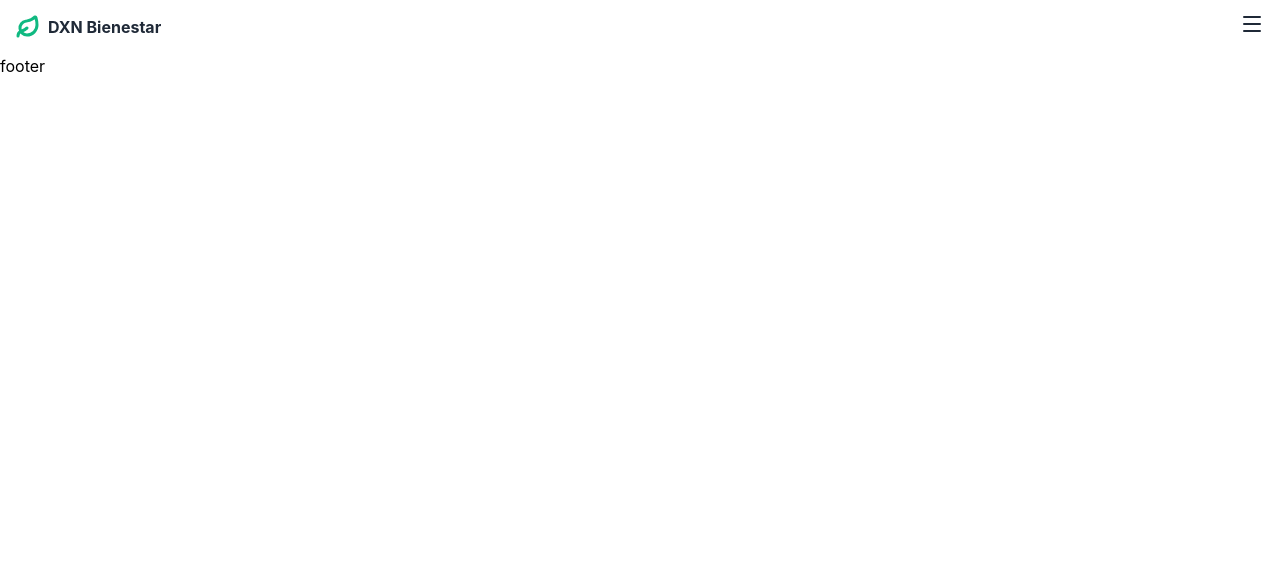
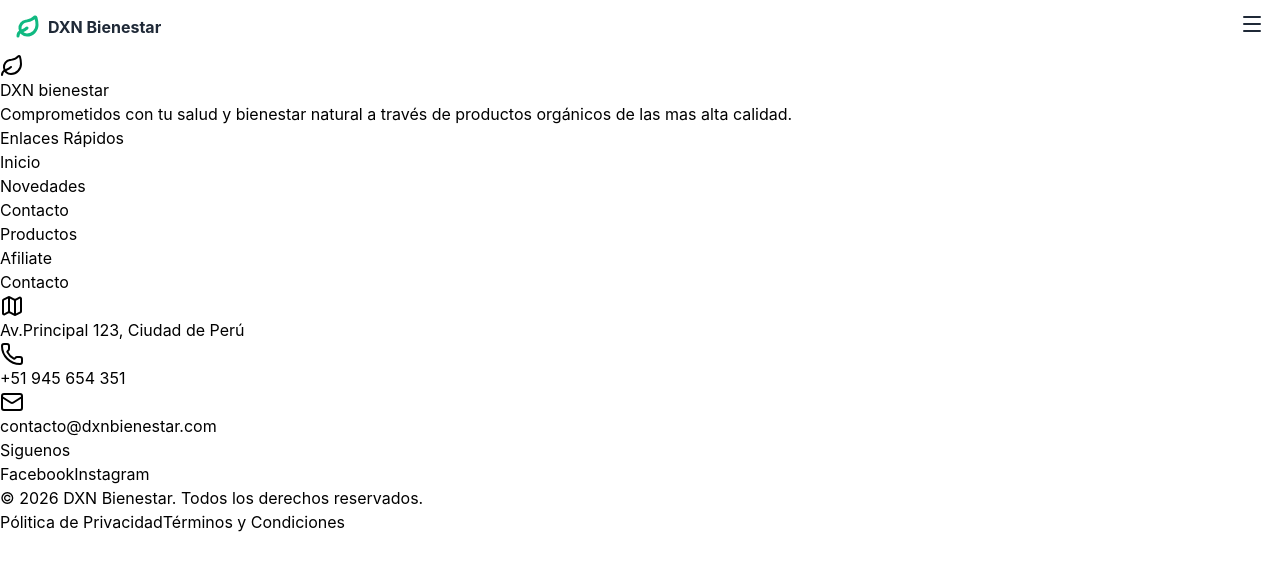
Before and after one commit to San-Tri/dxn_bienestar, a React (Vite) app: page / in a window 1280 px wide. Shown: the top 570 px of the page. Built offline with nearby package versions, Linux system fonts and the light colour scheme.

Commit message:
feat: maquetar la estructura del footer

```diff
--- a/src/components/Footer.tsx
+++ b/src/components/Footer.tsx
@@ -1,5 +1,73 @@
-function Footer(){
-    return <p>footer</p>
+import { Leaf, Map, Phone, Mail } from "lucide-react";
+
+function Footer() {
+  return (
+    <footer>
+      <div className="descripcion">
+        <h2>
+          <Leaf /> DXN bienestar
+        </h2>
+        <p>
+          Comprometidos con tu salud y bienestar natural a través de productos
+          orgánicos de las mas alta calidad.
+        </p>
+      </div>
+      <div className="enlaces">
+        <h2>Enlaces Rápidos</h2>
+        <nav>
+          <ul>
+            <li>
+              <a href="#">Inicio</a>
+            </li>
+            <li>
+              <a href="#">Novedades</a>
+            </li>
+            <li>
+              <a href="#">Contacto</a>
+            </li>
+            <li>
+              <a href="#">Productos</a>
+            </li>
+            <li>
+              <a href="#">Afiliate</a>
+            </li>
+          </ul>
+        </nav>
+      </div>
+      <div className="contacto">
+        <h2>Contacto</h2>
+        <nav>
+          <ul>
+            <li>
+              <a href="#">
+                <Map /> Av.Principal 123, Ciudad de Perú
+              </a>
+            </li>
+            <li>
+              <a href="#">
+                <Phone /> +51 945 654 351
+              </a>
+            </li>
+            <li>
+              <a href="#">
+                <Mail /> contacto@dxnbienestar.com
+              </a>
+            </li>
+          </ul>
+        </nav>
+      </div>
+      <div className="siguenos">
+        <h2>Siguenos</h2>
+        <button>Facebook</button>
+        <button>Instagram</button>
+      </div>
+      <div className="foot">
+        <p>© 2026 DXN Bienestar. Todos los derechos reservados.</p>
+        <a href="#">Pólitica de Privacidad</a>
+        <a href="#">Términos y Condiciones</a>
+      </div>
+    </footer>
+  );
 }
 
 export default Footer;
```
